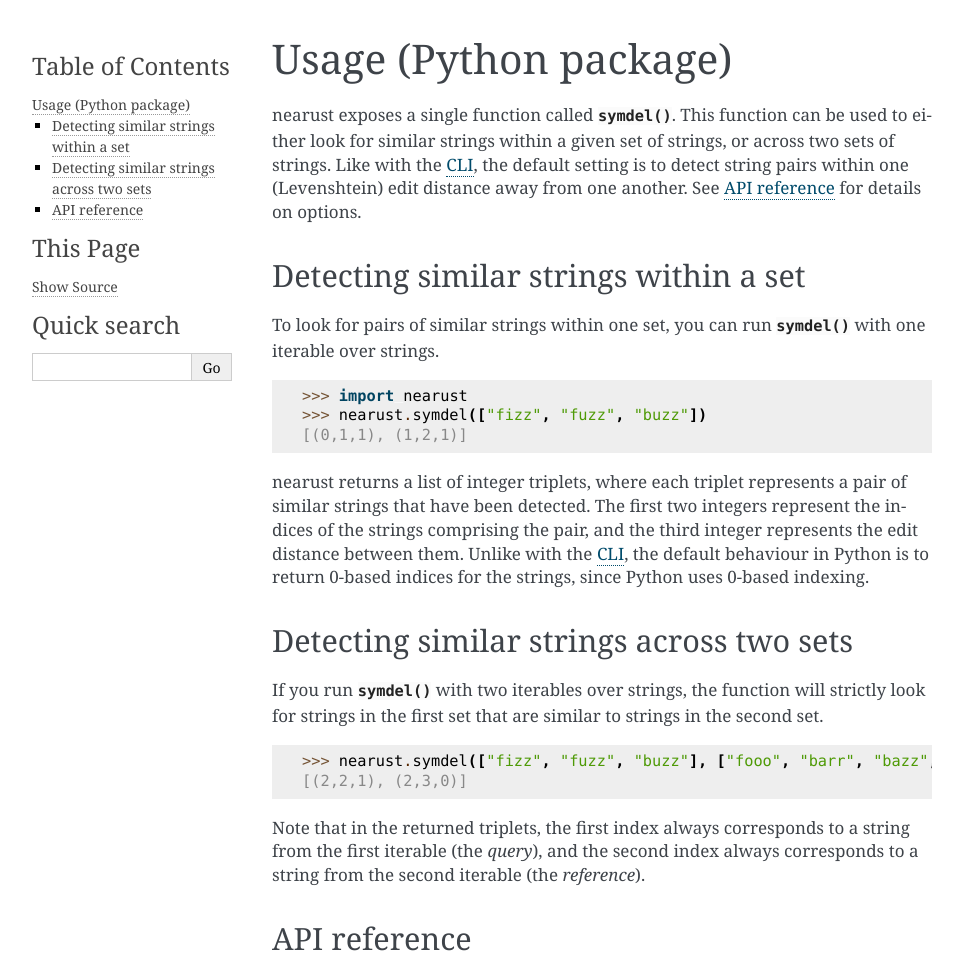
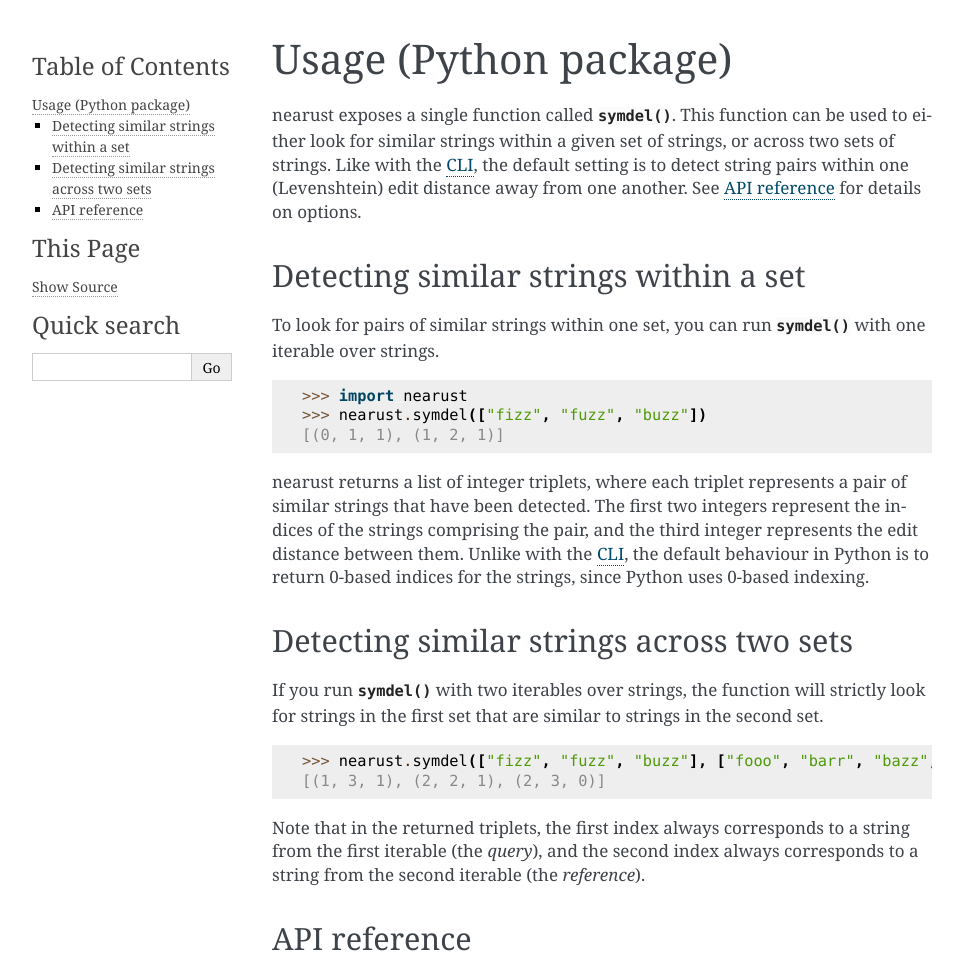
Before and after one commit to yutanagano/nearust, a Sphinx documentation site: the page built from docs/source/usage_py.rst, in a window 1280 px wide, cut to the strip 0-965 px from the top of the page. Shown: the whole strip, without its empty margins (148-1111 px from the left). Built offline with Sphinx 7.4.7, drawn with Linux system fonts in a browser that asks for light colours.

```diff
--- a/docs/source/conf.py
+++ b/docs/source/conf.py
@@ -19,6 +19,7 @@ release = metadata.version("nearust")
 extensions = [
     "sphinx.ext.autodoc",
     "sphinx.ext.napoleon",
+    "sphinx.ext.doctest",
 ]
 
 templates_path = ["_templates"]
--- a/docs/source/usage_py.rst
+++ b/docs/source/usage_py.rst
@@ -15,7 +15,7 @@ To look for pairs of similar strings within one set, you can run
 
 >>> import nearust
 >>> nearust.symdel(["fizz", "fuzz", "buzz"])
-[(0,1,1), (1,2,1)]
+[(0, 1, 1), (1, 2, 1)]
 
 nearust returns a list of integer triplets, where each triplet represents a
 pair of similar strings that have been detected. The first two integers
@@ -32,7 +32,7 @@ function will strictly look for strings in the first set that are similar to
 strings in the second set.
 
 >>> nearust.symdel(["fizz", "fuzz", "buzz"], ["fooo", "barr", "bazz", "buzz"])
-[(2,2,1), (2,3,0)]
+[(1, 3, 1), (2, 2, 1), (2, 3, 0)]
 
 Note that in the returned triplets, the first index always corresponds to a
 string from the first iterable (the `query`), and the second index always
```
